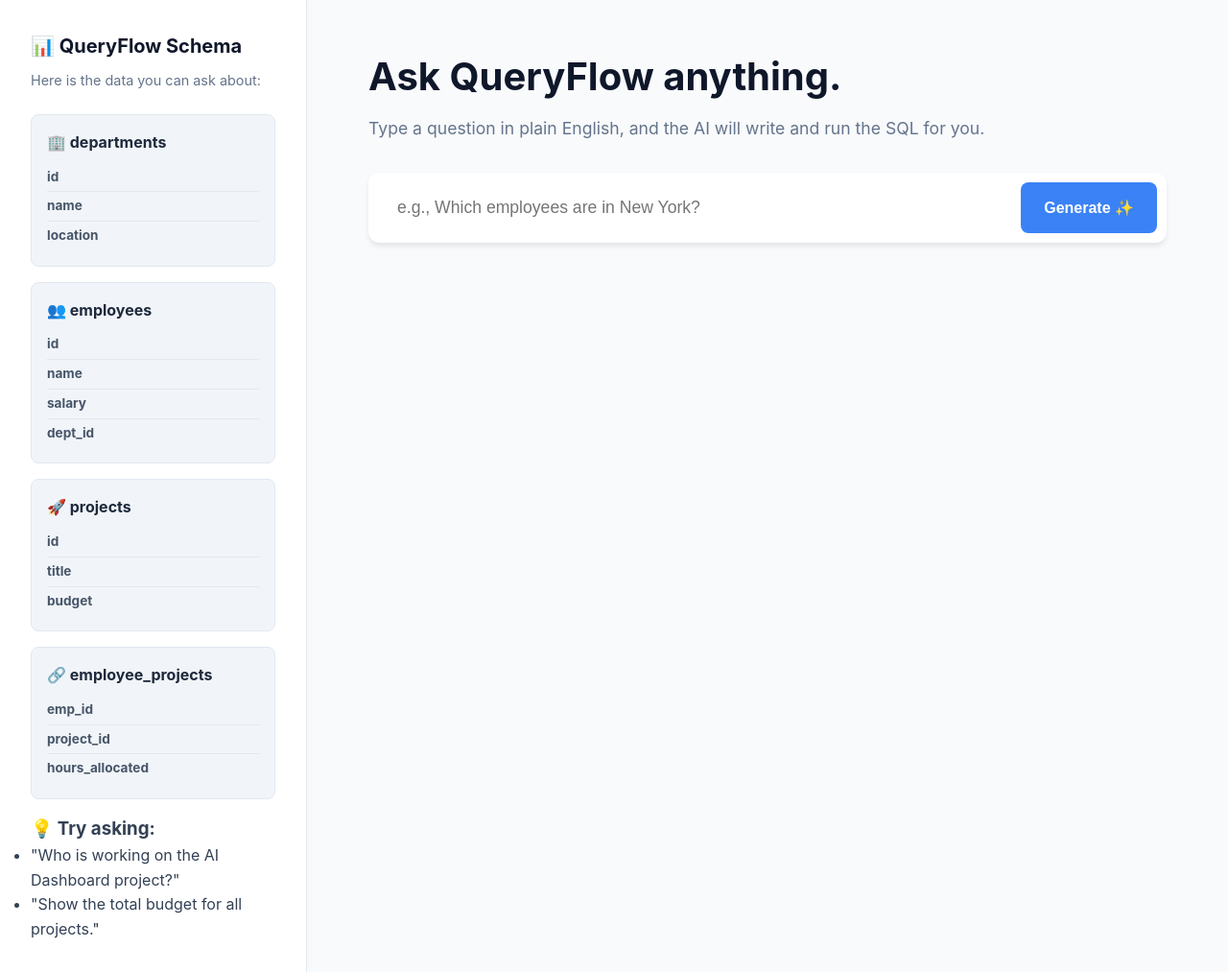
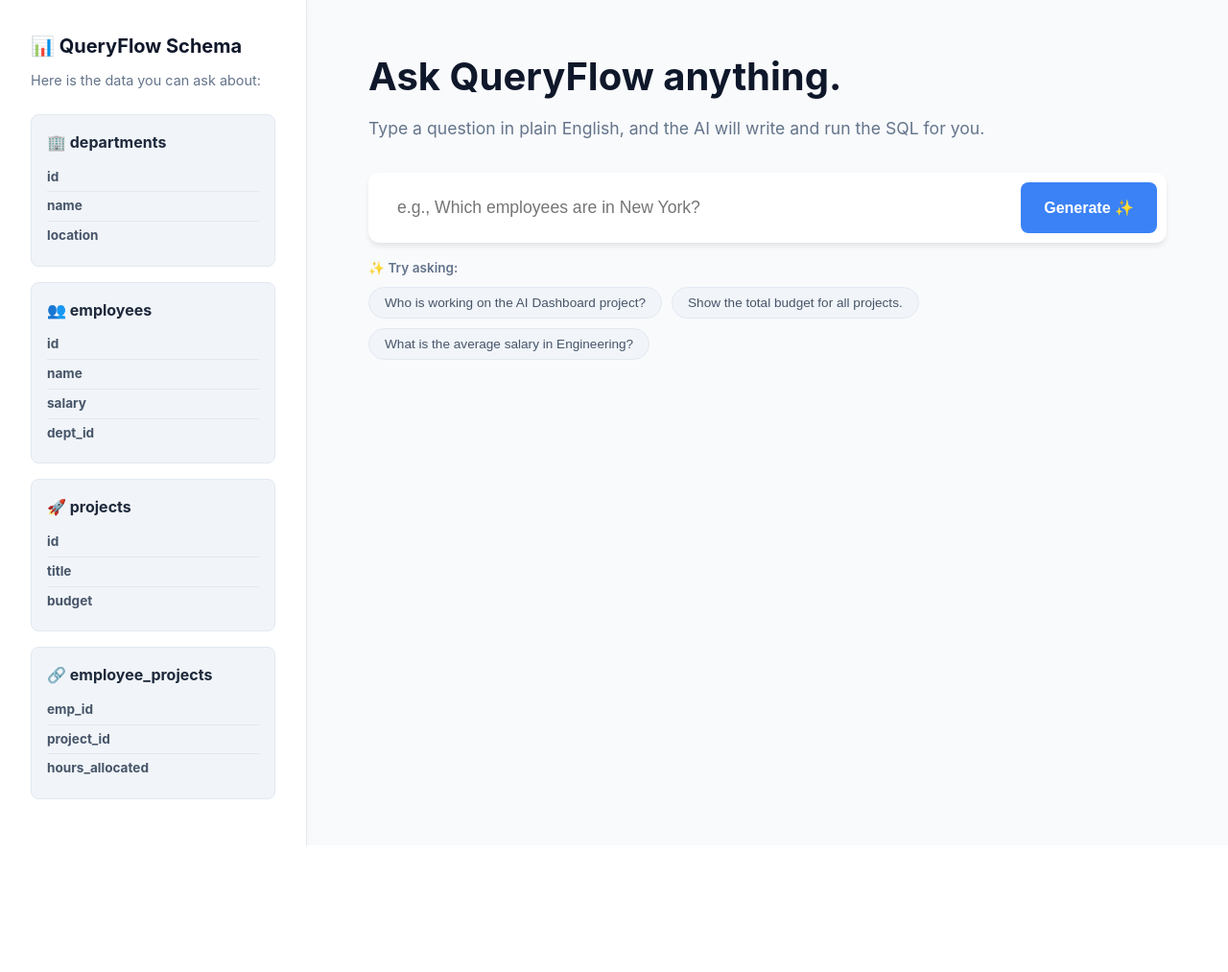
Before and after one commit to SagarDubey10/QueryFlow, a Flask app: page / in a window 1280 px wide. Shown: the whole page at 96% size. After the commit the page ends 881 px from the top, so only its background shows below. Run offline with Flask 3, Linux system fonts and the light colour scheme.

Commit message:
added suggestions chips

```diff
--- a/static/style.css
+++ b/static/style.css
@@ -120,8 +108,43 @@ button {
     font-weight: 600;
     transition: all 0.2s ease;
 }
+button:hover { background-color: #2563eb; transform: scale(1.02); }
 
-button:hover { background-color: #2563eb; transform: scale(1.02); }
+/* NEW: Clickable Suggestion Chips */
+.quick-prompts {
+    margin-top: -1rem;
+    margin-bottom: 2rem;
+    animation: slideUp 0.4s ease forwards;
+}
+.quick-prompts p {
+    font-size: 0.85rem;
+    color: #64748b;
+    margin-bottom: 8px;
+    font-weight: 600;
+}
+.prompt-chips {
+    display: flex;
+    gap: 10px;
+    flex-wrap: wrap;
+}
+.chip {
+    background: #f1f5f9;
+    border: 1px solid #e2e8f0;
+    color: #475569;
+    padding: 8px 16px;
+    border-radius: 20px;
+    font-size: 0.85rem;
+    font-weight: normal;
+    cursor: pointer;
+    transition: all 0.2s ease;
+}
+.chip:hover {
+    background: #e0f2fe;
+    border-color: #7dd3fc;
+    color: #0369a1;
+    transform: translateY(-2px);
+    box-shadow: 0 2px 5px rgba(0,0,0,0.05);
+}
 
 /* --- Dynamic Animations for Results --- */
 @keyframes slideUp {
--- a/templates/index.html
+++ b/templates/index.html
@@ -32,14 +32,6 @@
                 <h3>🔗 employee_projects</h3>
                 <ul><li><strong>emp_id</strong></li><li><strong>project_id</strong></li><li><strong>hours_allocated</strong></li></ul>
             </div>
-
-            <div class="suggestions">
-                <h3>💡 Try asking:</h3>
-                <ul>
-                    <li>"Who is working on the AI Dashboard project?"</li>
-                    <li>"Show the total budget for all projects."</li>
-                </ul>
-            </div>
         </aside>
 
         <div class="content">
@@ -52,18 +44,42 @@
                 <button type="button" id="loading-btn" style="display: none; background-color: #94a3b8; cursor: not-allowed;" disabled>Thinking... ⏳</button>
             </form>
 
+            {% if not sql_query %}
+            <div class="quick-prompts" id="prompt-suggestions">
+                <p>✨ Try asking:</p>
+                <div class="prompt-chips">
+                    <button type="button" class="chip" onclick="fillAndSubmit('Who is working on the AI Dashboard project?')">Who is working on the AI Dashboard project?</button>
+                    <button type="button" class="chip" onclick="fillAndSubmit('Show the total budget for all projects.')">Show the total budget for all projects.</button>
+                    <button type="button" class="chip" onclick="fillAndSubmit('What is the average salary in Engineering?')">What is the average salary in Engineering?</button>
+                </div>
+            </div>
+            {% endif %}
+
             <script>
+                // Form submit loading animation
                 document.getElementById('query-form').addEventListener('submit', function() {
                     document.getElementById('submit-btn').style.display = 'none';
                     document.getElementById('loading-btn').style.display = 'block';
                 });
+
+                // Function to auto-fill the input and click submit when a chip is clicked
+                function fillAndSubmit(queryText) {
+                    // Hide the chips immediately for a smooth feel
+                    document.getElementById('prompt-suggestions').style.display = 'none';
+
+                    // Fill the input box
+                    document.querySelector('input[name="nl_input"]').value = queryText;
+
+                    // Automatically click the submit button
+                    document.getElementById('submit-btn').click();
+                }
             </script>
 
             {% if sql_query %}
             <div class="output-section">
 
                 <h3>AI Generated SQL</h3>
-                <<div class="sql-box"><pre style="margin: 0; font-family: inherit;">{{ sql_query }}</pre></div>
+                <div class="sql-box"><pre style="margin: 0; font-family: inherit;">{{ sql_query }}</pre></div>
 
                 <div style="display: flex; justify-content: space-between; align-items: center; margin-top: 1.5rem; margin-bottom: 1rem;">
                     <h3 style="margin: 0;">Data Results</h3>
```
Also changed, not shown: other parts of static/style.css (+22 -37 lines).
